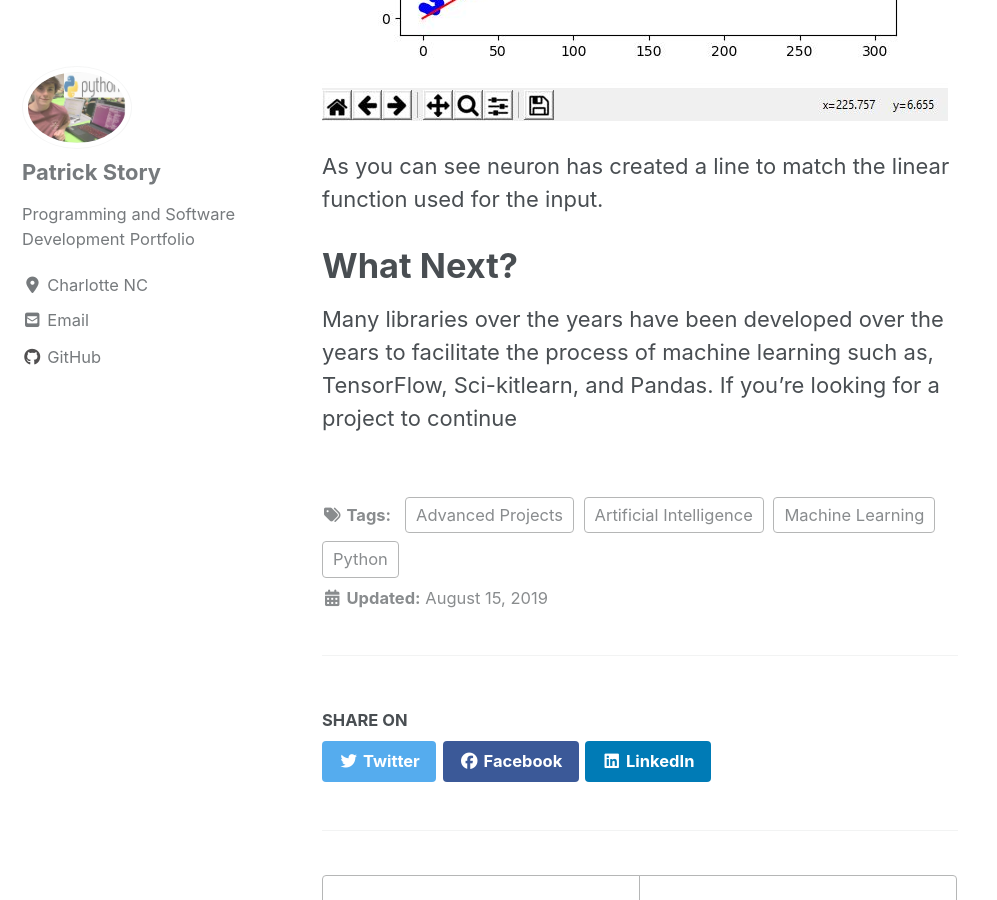
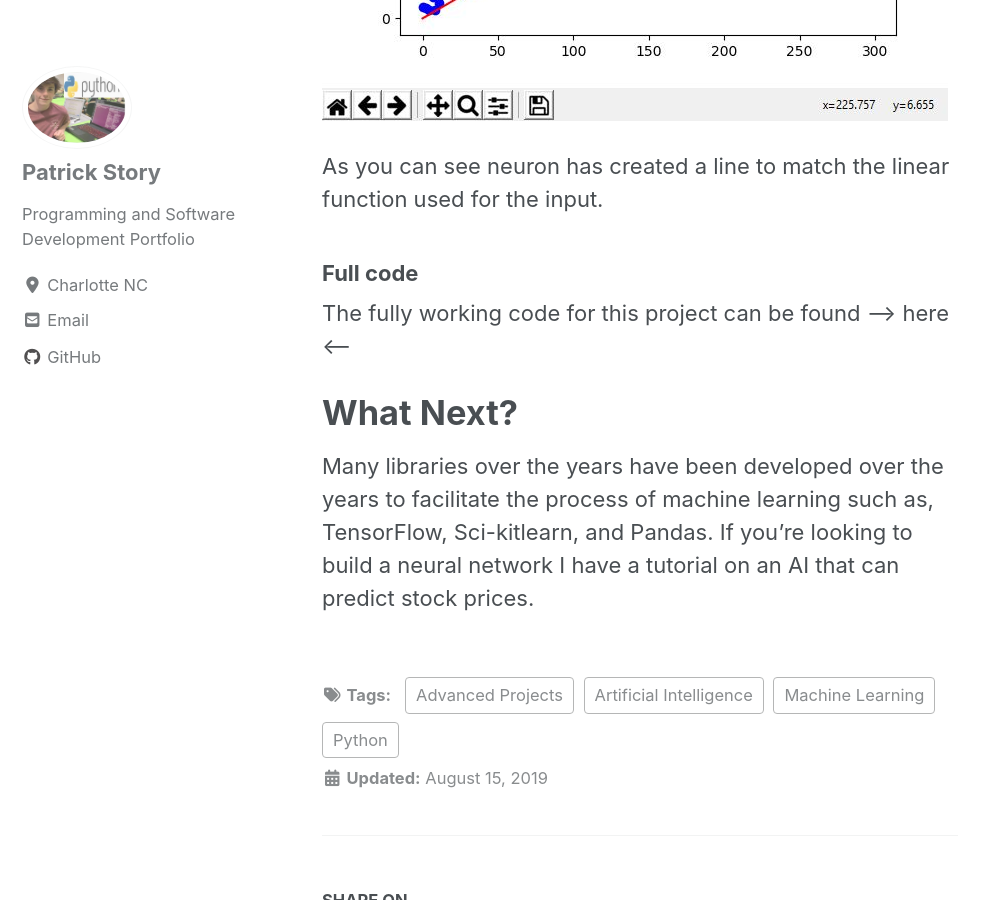
Before and after one commit to Patchyst/Patchyst.github.io, a Jekyll site: the page built from _posts/2019-08-15-My_First_Machine_Learning_Model.md, in a window 1280 px wide and 900 px high, scrolled down 16258 px. Shown: the whole window, without its empty margins (0-997 px from the left). Built offline with Jekyll 4.4.1, drawn with Linux system fonts in a browser that asks for light colours; cached includes are drawn as plain includes; nearby versions of some CDN libraries.

Commit message:
updating Build a Neuron Page

```diff
--- a/_posts/2019-08-15-My_First_Machine_Learning_Model.md
+++ b/_posts/2019-08-15-My_First_Machine_Learning_Model.md
@@ -312,6 +312,7 @@
 ![Graph](/images/graph.jpg){:class="img-responsive"}
 
 As you can see neuron has created a line to match the linear function used for the input.
-
+### Full code
+The fully working code for this project can be found --> here <--
 # What Next?
-Many libraries over the years have been developed over the years to facilitate the process of machine learning such as, TensorFlow, Sci-kitlearn, and Pandas. If you're looking for a project to continue
+Many libraries over the years have been developed over the years to facilitate the process of machine learning such as, TensorFlow, Sci-kitlearn, and Pandas. If you're looking to build a neural network I have a tutorial on an AI that can predict stock prices.
```
